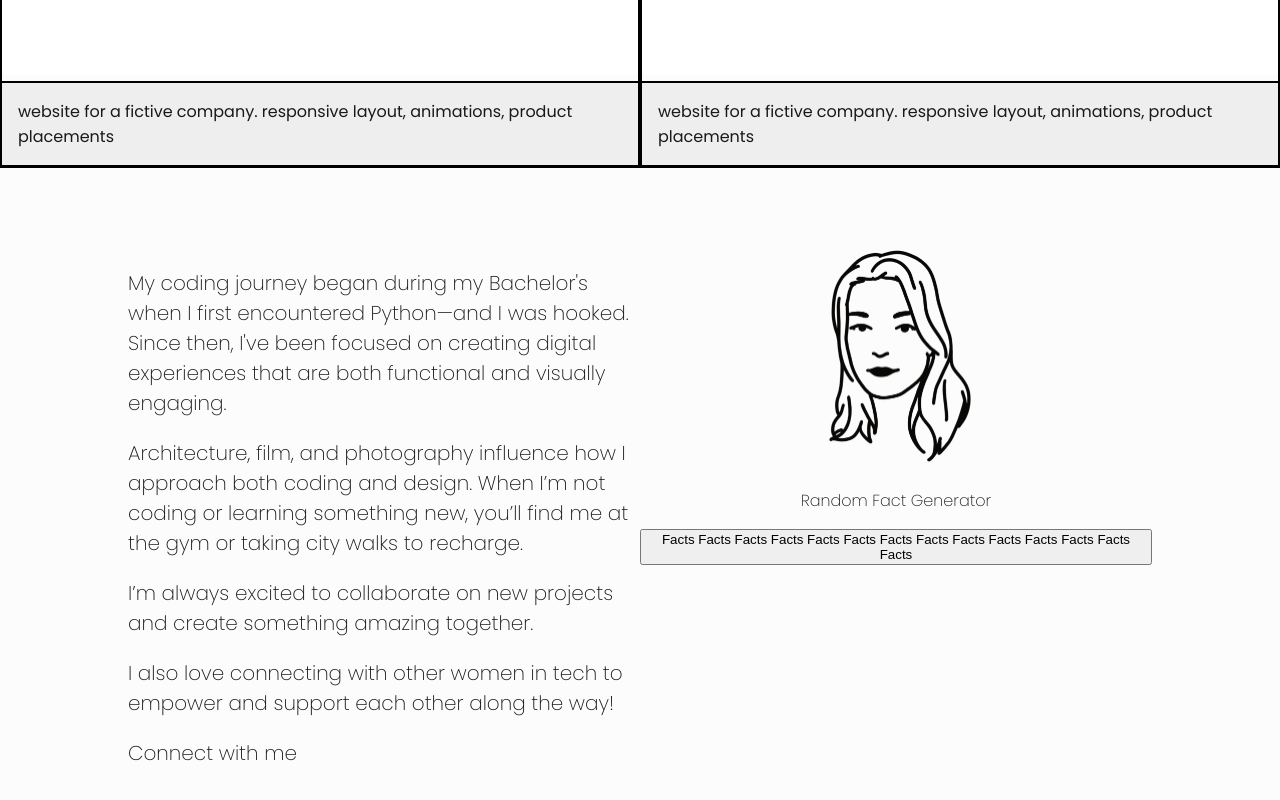
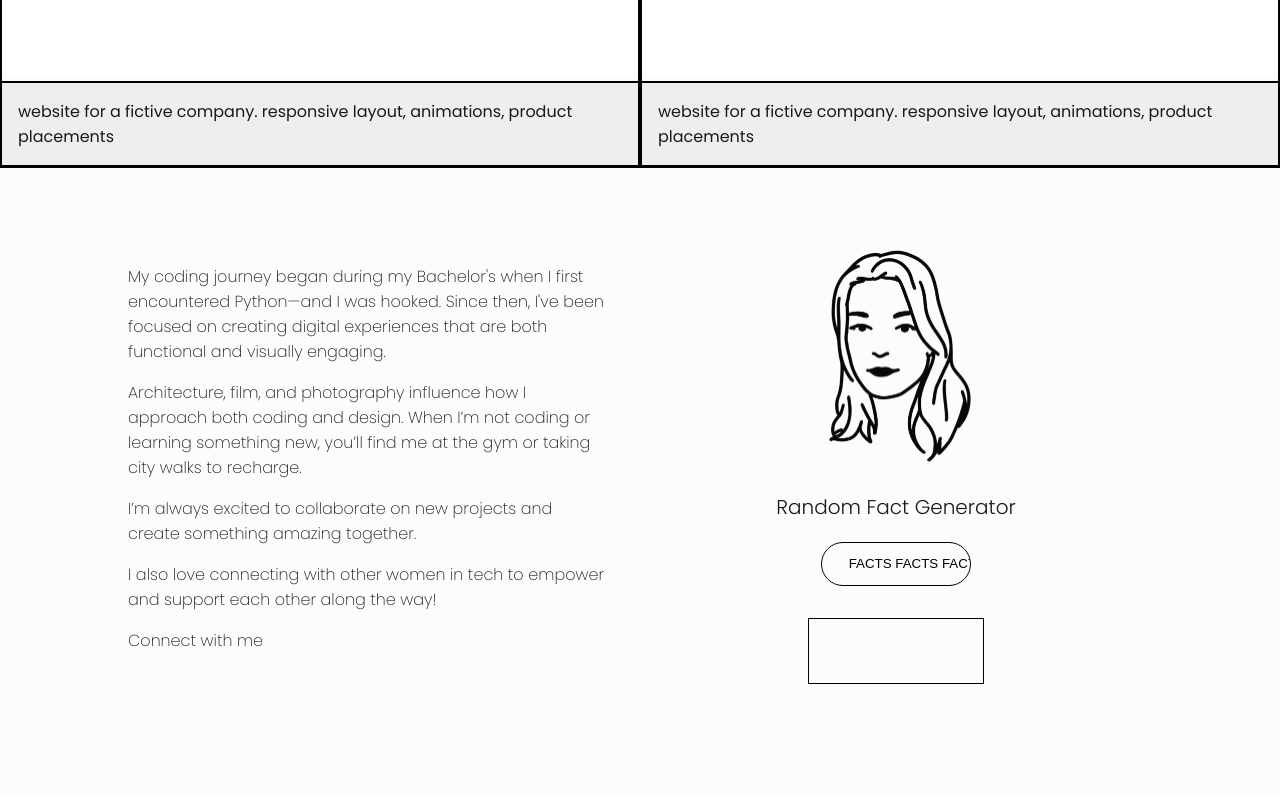
Before and after one commit to zofienora/portfolio-three, a plain HTML site: page index.html in a window 1280 px wide. Shown: the part 2823-3623 px from the top of the page. Drawn offline with Linux system fonts and the light colour scheme.

Commit message:
created fact generator

```diff
--- a/index.html
+++ b/index.html
@@ -105,7 +105,7 @@
             <div class="journey__div-img">
                 <img src="images/sophie-illustration.png" alt="">
             </div>
-            <div class="">
+            <div class="journey__facts">
                 <p class="facts">Random Fact Generator</p>
                 <button class="marquee-button">
                     <div class="marquee-container">
--- a/script.js
+++ b/script.js
@@ -6,7 +6,7 @@ const facts = [
     "Tea over Coffee.",
     "Airports are one of my favorite places — I find the energy there inspiring.",
     "City Walks are my Happy Place.",
-    "I love moss, I think it is beautiful",
+    "I love moss, I think it is beautiful.",
     "I’m convinced that JavaScript is a bit like magic—there’s always something new to discover!",
     "Movies, fashion and architecture often give me ideas for my projects.",
     "No matter how much I learn, z-index always finds a way to surprise me.",
@@ -56,7 +56,7 @@ function generateFact() {
                 }
             });
         }
-    }, 3000);
+    }, 5000);
 }
 
 // Add click event listener to the button
--- a/style.css
+++ b/style.css
@@ -177,9 +177,10 @@ html {
 
 .con__journey-p {
     width: 50%;
-    font-size: 1.25rem;
+    font-size: 1rem;
     justify-content: center;
-    align-content: center;
+    align-content:flex-start;
+    padding-right: 2em;
 }
 
 .con__journey-img {
@@ -207,4 +208,79 @@ html {
     font-style: italic;
 }
 
+
+/* FACTS POPPINNNGG */
+
+.journey__facts {
+    height: 100%;
+}
+
+.facts {
+    font-size: 1.25em;
+    font-weight: 300;
+}
+
+.marquee-button {
+    padding: 1em 2em;
+    background-color: transparent;
+    border: 1px solid black;
+    border-radius: 100px;
+    width: 150px;
+    text-transform: uppercase;
+    overflow: hidden; /* Hide overflowing text */
+    transition: all 0s ease; /* Smooth transition for hover effects */
+    text-align: center; /* Center the text horizontally */
+}
+
+.marquee-container {
+    position: relative;
+    display: flex;
+    flex-direction: row; /* Arrange the text in a horizontal row */
+    width: 100%;
+    height: 100%;
+}
+
+.marquee-text {
+    white-space: nowrap; /* Prevent text wrapping */
+    opacity: 1; /* Text is visible by default */
+    transition: transform 2s ease; /* Smooth transformation */
+}
+
+
+/* Hover Effect */
+.marquee-button:hover .marquee-text {
+    animation: marquee-animation 30s linear infinite; /* Infinite scrolling animation */
+}
+
+.marquee-button:active {
+    background-color: #e0e0e0; /* Darker background on click */
+    border-color: #555; /* Darker border on click */
+    transform: scale(0.95); /* Shrink button slightly for "pressed" effect */
+    transition: transform 0.1s ease; /* Add a smooth transition for the scale effect */
+}
+
+/* Animation */
+@keyframes marquee-animation {
+    0% {
+        transform: translateX(0); /* Start from its current position */
+    }
+    100% {
+        transform: translateX(-100%); /* Move off-screen to the left */
+    }
+}
+
+/* facts---------- */
+
+.factspopping {
+    border: 1px solid black;
+    padding: 2em;
+    margin: 2em;
+
+}
+
+.fact-display.fade-out {
+    opacity: 0; /* Fully transparent */
+}
+
+
 /* --------------------------------CONNECT----------------------------- */
```
